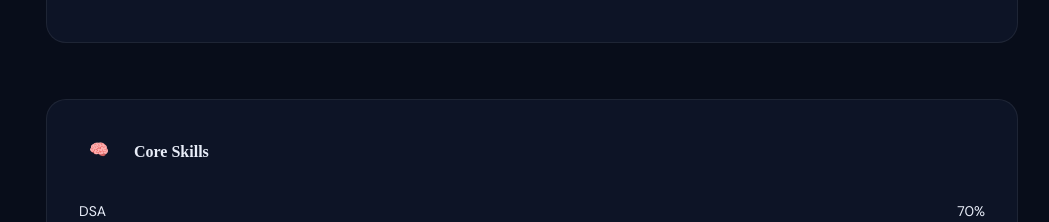
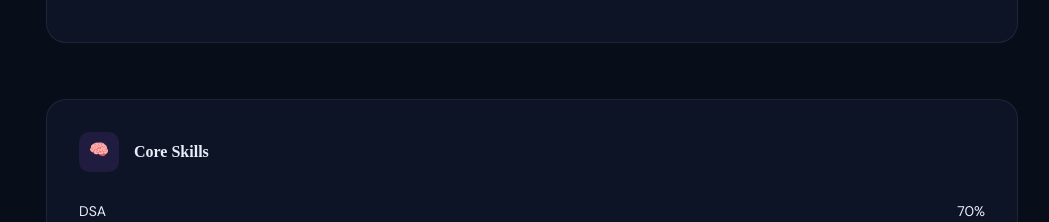
Before and after one commit to Vaishnavi22Thakur/Personal-Portfolio, a React (Vite) app: page / in a window 1280 px wide. Shown: the part 2980-3202 px from the top of the page, without its empty margins (108-1157 px from the left). Built offline with nearby package versions, Linux system fonts and the light colour scheme.

Commit message:
Update Portfolio

```diff
--- a/src/components/Skills.css
+++ b/src/components/Skills.css
@@ -42,6 +42,7 @@
 .skill-icon.cyan   { background: rgba(99,210,255,0.12);  color: #63d2ff; }
 .skill-icon.violet { background: rgba(167,139,250,0.12); color: #a78bfa; }
 .skill-icon.pink   { background: rgba(244,114,182,0.12); color: #f472b6; }
+.skill-icon.purple { background: rgba(168,85,247,0.12); color: #a855f7; }
 .skill-card-title {
   font-family: Poppins;
   font-weight: 700;
--- a/src/components/Skills.jsx
+++ b/src/components/Skills.jsx
@@ -36,7 +36,7 @@ const SKILLS_DATA = [
   {
   title: 'Core Skills',
   icon: '🧠',
-  accent: 'green',
+  accent: 'purple',
     items: [
       { name: 'DSA', pct: 70 },
       { name: 'OOP Concepts', pct: 85 },
```
